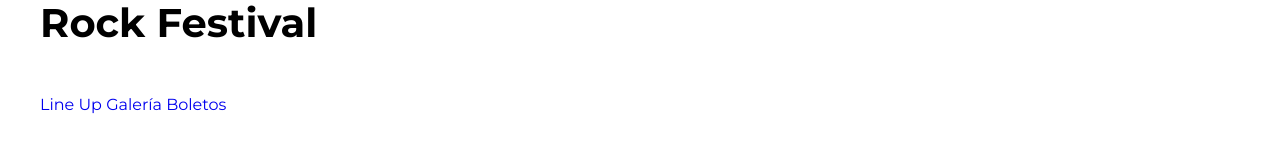
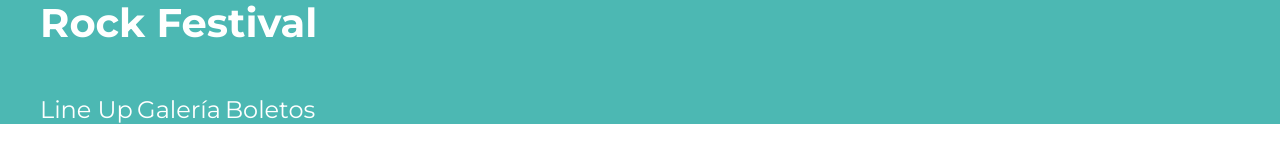
Before and after one commit to Leo-Zubiri/FestivalMusica, a website: page index.html in a window 1280 px wide. Drawn offline with Linux system fonts and the light colour scheme.

Commit message:
Add css al _header

```diff
--- a/src/scss/app.scss
+++ b/src/scss/app.scss
@@ -1,3 +1,3 @@
 
 @use 'base';
-@use 'contenido';
+@use 'layout';
--- a/src/scss/contenido/_contenido.scss
+++ /dev/null
@@ -1 +0,0 @@
-@use 'base/variables' as vars;
--- a/src/scss/contenido/_index.scss
+++ /dev/null
@@ -1 +0,0 @@
-@forward 'contenido';
--- /dev/null
+++ b/src/scss/layout/_header.scss
@@ -0,0 +1,20 @@
+@use 'base/variables' as v;
+
+.header{
+    background-color: v.$verde;
+
+    h1 {
+        color: v.$blanco;
+    }
+}
+
+.navegacion-principal {
+    a {
+        color: v.$blanco;
+        font-size: 2.4rem;
+
+        &:hover {
+            color: v.$amarillo;
+        }
+    }
+}
--- /dev/null
+++ b/src/scss/layout/_index.scss
@@ -0,0 +1 @@
+@forward 'header';
```
Also changed, not shown: build/css/app.css.
